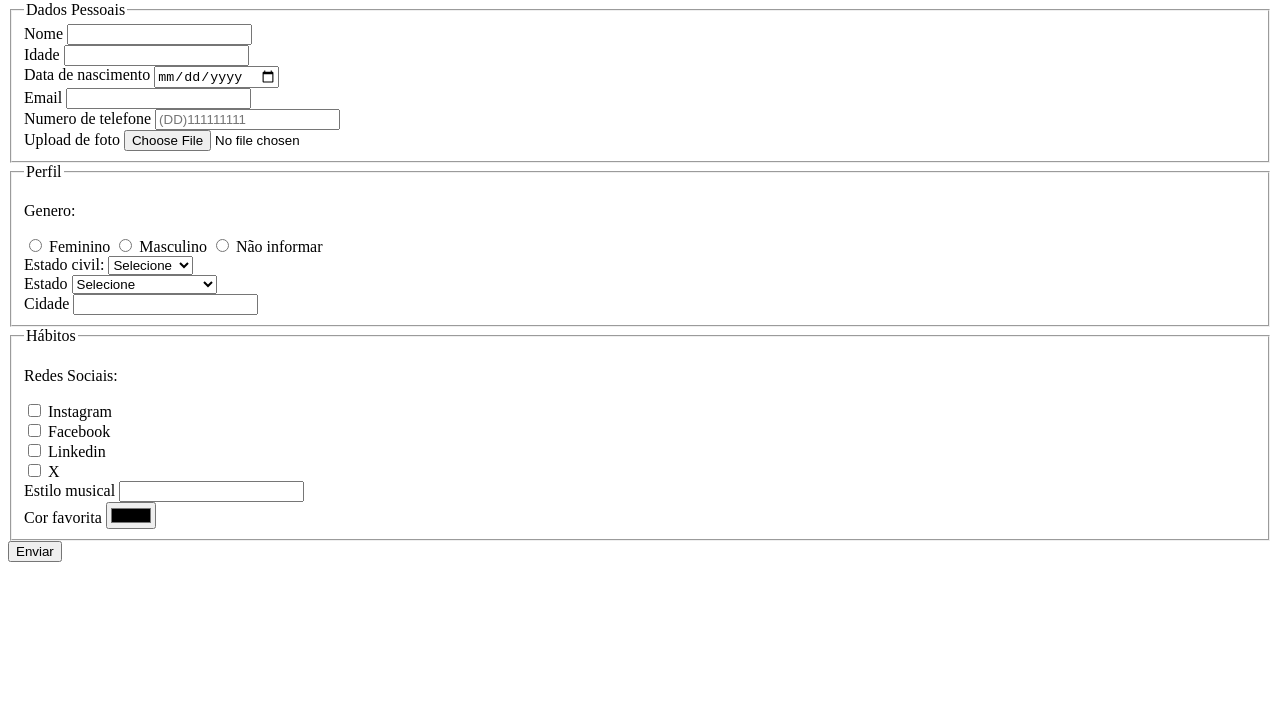
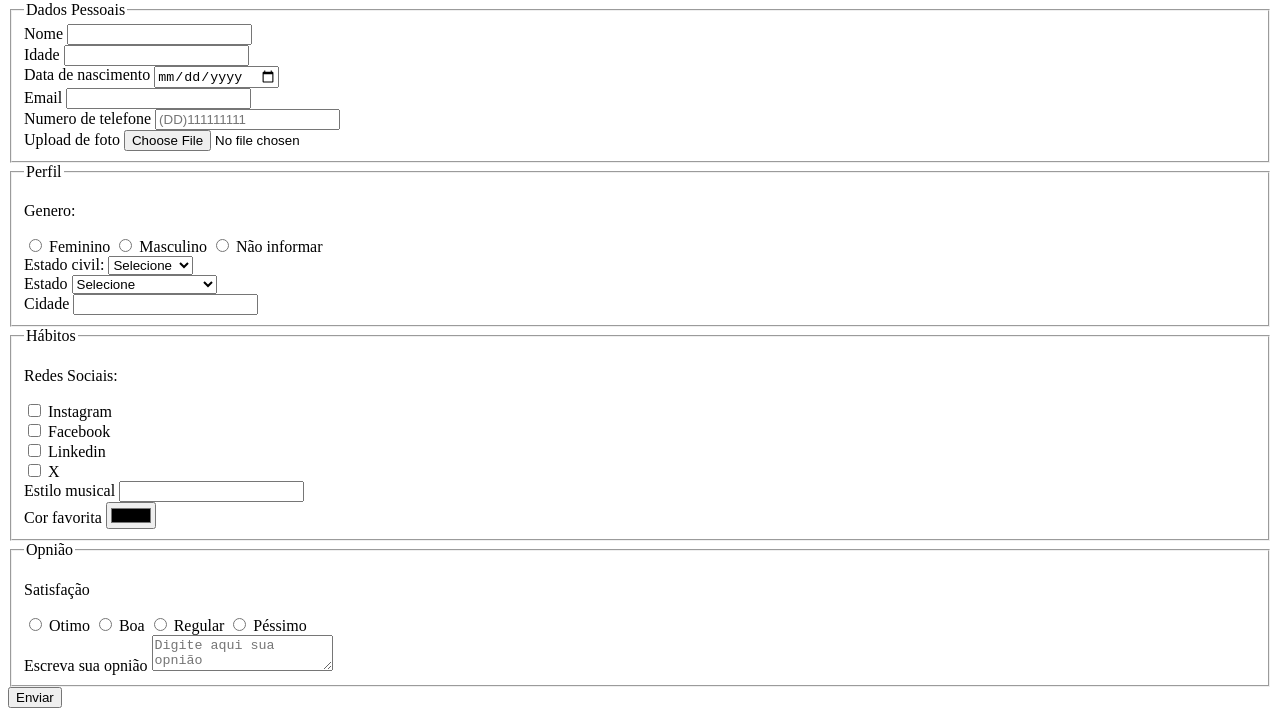
Before and after one commit to srjeniferschuster-byte/Pesquisa-Culturama, a plain HTML site: page index.html in a window 1280 px wide. Shown: the part 79-800 px from the top of the page. Drawn offline with Linux system fonts and the light colour scheme.

Commit message:
Adiciona sessao de opniao

```diff
--- a/index.html
+++ b/index.html
@@ -134,6 +134,31 @@
                 <input type="color" name="userFavoriteColor" id="favoriteColor">
             </fieldset>
 
+            <fieldset>
+                <legend>Opnião</legend>
+                <p>Satisfação</p>
+
+                <input type="radio" name="yourSatisfaction" value="Otimo">
+                <label for="yourSatisfaction">Otimo</label>
+
+                <input type="radio" name="yourSatisfaction" value="Boa">
+                <label for="yourSatisfaction">Boa</label>
+
+                <input type="radio" name="yourSatisfaction" value="regular">
+                <label for="yourSatisfaction">Regular</label>
+
+                <input type="radio" name="yourSatisfaction" value="pessimo">
+                <label for="yourSatisfaction">Péssimo</label>
+                <br>
+
+
+
+                <label for="commet">Escreva sua opnião</label>
+                <textarea name="userCommet" id="commet" placeholder="Digite aqui sua opnião"></textarea>
+
+
+            </fieldset>
+
 
 
 
```
